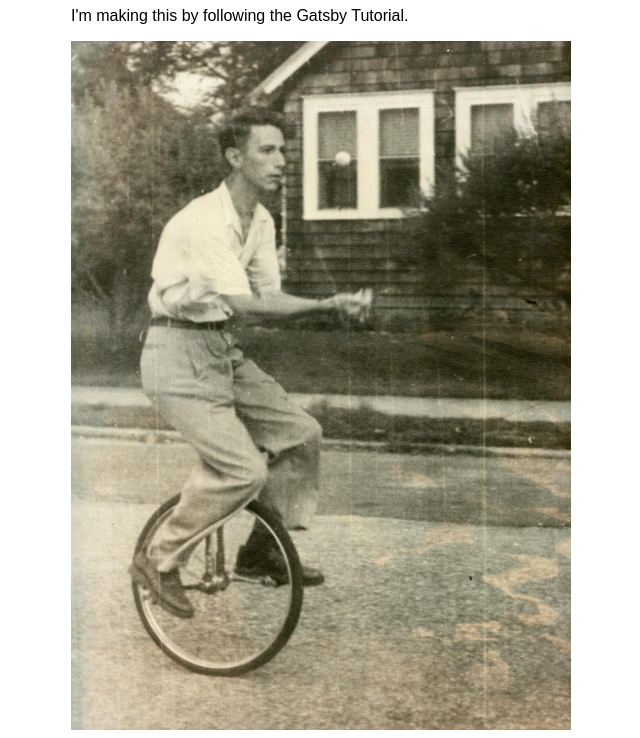
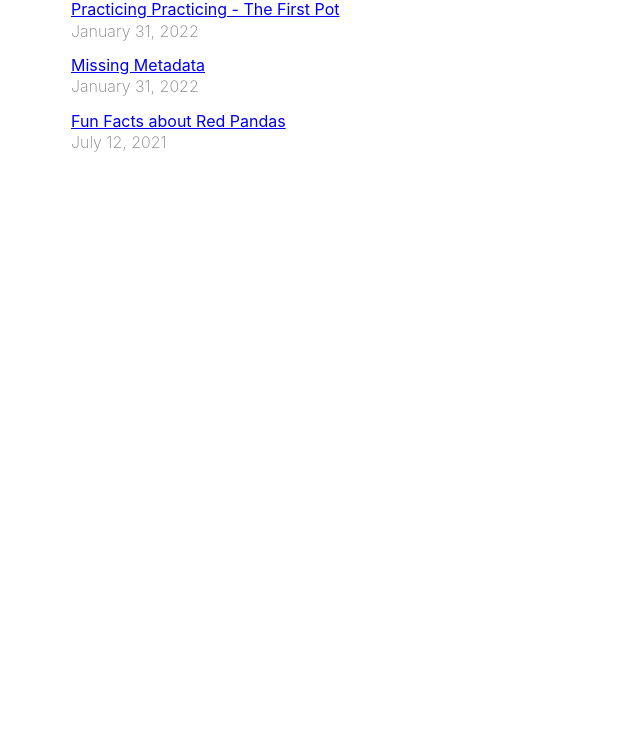
Before and after one commit to montyevans/blog, a Gatsby site: page / in a window 1280 px wide. Shown: the part 169-907 px from the top of the page, without its empty margins (319-959 px from the left). After the commit the page ends 800 px from the top, so only its background shows below. Built offline with nearby package versions, Linux system fonts and the light colour scheme; Gatsby itself is replaced by a stand-in of ours.

Commit message:
Style changes

```diff
--- a/gatsby-config.js
+++ b/gatsby-config.js
@@ -10,12 +10,13 @@
     "gatsby-plugin-sharp",
     "gatsby-plugin-mdx",
     "gatsby-transformer-sharp",
+    "gatsby-plugin-sass",
     {
       resolve: "gatsby-source-filesystem",
       options: {
         name: `blog`,
         path: `${__dirname}/blog`,
       }
-    },
+    }
   ],
 };
--- a/src/components/layout.js
+++ b/src/components/layout.js
@@ -1,4 +1,6 @@
 import * as React from 'react'
+import { Helmet } from 'react-helmet'
+
 import { useStaticQuery, graphql, Link } from 'gatsby'
 import {
   container,
@@ -6,8 +8,9 @@
   navLinks,
   navLinkItem,
   navLinkText,
-  siteTitle
-} from './layout.module.css'
+  siteTitle,
+  name
+} from './layout.module.scss'
 
 const Layout = ({ pageTitle, children }) => {
   const data = useStaticQuery(graphql`
@@ -22,7 +25,10 @@
 
   return (
     <div className={container}>
-      <title>{pageTitle} | {data.site.siteMetadata.title}</title>
+      <Helmet>
+        <link rel="stylesheet" href="https://unpkg.com/tachyons@4.12.0/css/tachyons.min.css"/>
+      </Helmet>
+      <title>{pageTitle} || {data.site.siteMetadata.title}</title>
       <header className={siteTitle} >{data.site.siteMetadata.title}</header>
       <nav>
         <ul className={navLinks}>
--- /dev/null
+++ b/src/components/layout.module.scss
@@ -0,0 +1,62 @@
+$sans-serif: -apple-system, BlinkMacSystemFont,
+               'avenir next', avenir,
+               helvetica, 'helvetica neue',
+               ubuntu,
+               roboto, noto,
+               'segoe ui', arial,
+               sans-serif;
+
+@mixin site-title-heaton {
+  text-transform: uppercase;
+  letter-spacing: -.05em;
+  font-weight: 200;
+  margin: 3rem 0;
+  font-size: 3rem;
+}
+
+@mixin site-title-gatsby-original {
+  font-size: 3rem;
+  color: gray;
+  font-weight: 700;
+  margin: 3rem 0;
+}
+.container {
+  margin: auto;
+  max-width: 500px;
+  font-family: $sans-serif;
+}
+
+.container > main > ul {
+  padding-left: 0
+}
+
+.postDate {
+  font-weight: 200;
+  color: gray;
+  margin-top: 3px;
+}
+
+.heading {
+  color: black;
+}
+.nav-links {
+  display: flex;
+  list-style: none;
+  padding-left: 0;
+}
+.nav-link-item {
+  padding-right: 2rem;
+}
+.nav-link-text {
+  color: black;
+  text-decoration: none;
+  font-size: 1.25rem;
+}
+
+.nav-link-text:hover{
+  text-decoration: underline;
+}
+
+.site-title {
+  @include site-title-heaton
+}
--- a/src/pages/blog/index.js
+++ b/src/pages/blog/index.js
@@ -17,12 +17,11 @@
                   {node.frontmatter.name}
                 </Link>
               </h2>
-              <p>Posted: {node.frontmatter.datePublished}</p>
+              <p>{node.frontmatter.datePublished}</p>
             </article>
           ))
       }
       </ul>
-      <p>My cool posts will go in here</p>
     </Layout>
   )
 
--- a/src/pages/blog/{mdx.slug}.js
+++ b/src/pages/blog/{mdx.slug}.js
@@ -8,8 +8,7 @@
   console.log("Data:");
   console.log(data);
   const image = getImage(data.mdx.frontmatter.hero_image);
-  console.log("Here is the image prop?");
-  console.log(image);
+
   return (
     <Layout pageTitle={data.mdx.frontmatter.title}>
       <p>{data.mdx.frontmatter.datePublished}</p>
--- a/src/pages/index.js
+++ b/src/pages/index.js
@@ -1,17 +1,59 @@
 import * as React from 'react'
 import Layout from '../components/layout'
 import { StaticImage } from 'gatsby-plugin-image'
+import { Link, graphql } from 'gatsby'
 
-const IndexPage = () => {
+import { Helmet } from "react-helmet";
+
+import {
+  container,
+  heading,
+  navLinks,
+  navLinkItem,
+  navLinkText,
+  postDate
+} from '../components/layout.module.scss'
+
+const IndexPage = (props) => {
+  let data = props.data;
   return (
-    <Layout pageTitle="Home Page">
-      <p>I'm making this by following the Gatsby Tutorial.</p>
-      <StaticImage
+    <Layout pageTitle="Latest">
+      <ul>
+      {
+          data.allMdx.nodes.map(node => (
+            <article key={node.id}>
+
+                <Link className={navLinkText} to={`/blog/${node.slug}`}>
+                  {node.frontmatter.name}
+                </Link>
+
+              <p className={postDate}>{node.frontmatter.datePublished}</p>
+            </article>
+          ))
+      }
+      </ul>
+      {/* <StaticImage
         alt="Clifford the Big Red Dog"
         src="../images/Claude.jpeg"
-      />
+      /> */}
     </Layout>
   )
 }
 
+export const query = graphql`
+  query {
+    allMdx(sort: {fields: frontmatter___datePublished, order: DESC}, limit: 5) {
+      nodes {
+        frontmatter {
+          name
+          datePublished(formatString: "MMMM D, YYYY")
+          unique
+        }
+        id
+        slug
+      }
+    }
+  }
+`
+
 export default IndexPage
```
Also changed, not shown: package.json (+15 -11 lines), src/components/layout.module.css (deleted), 1 other file.
